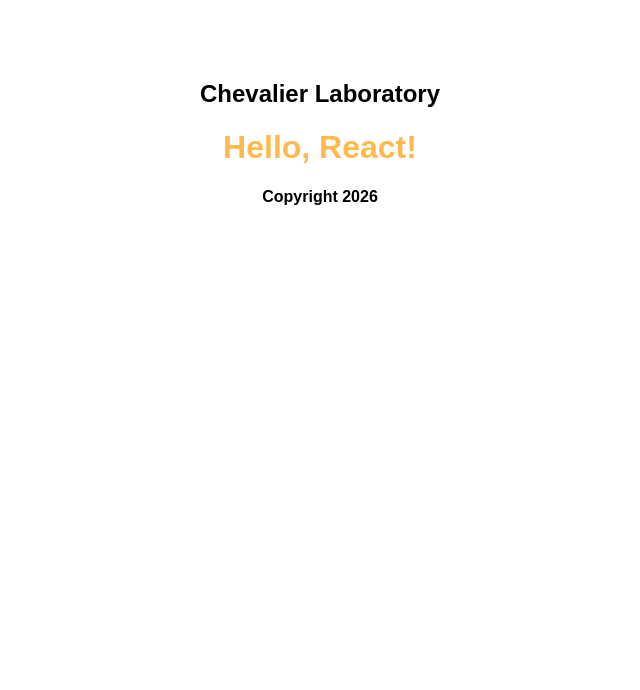
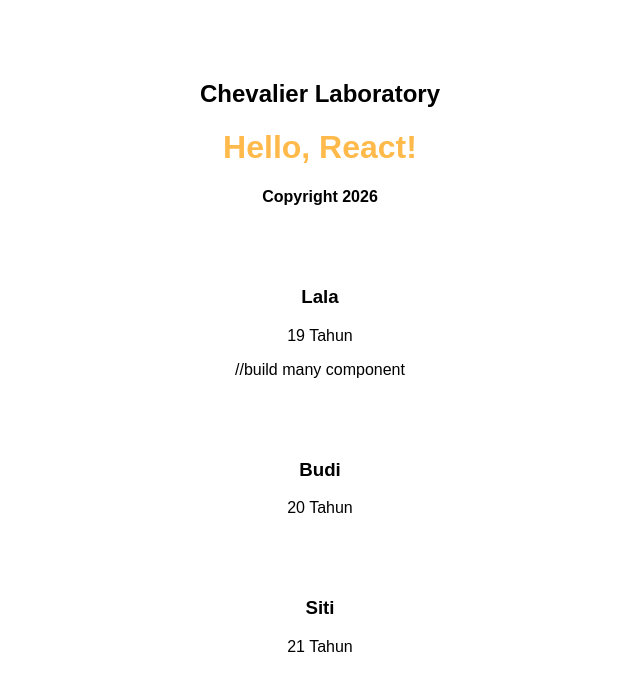
Before and after one commit to lalafadillah/ChevalierLab, a React (Vite) app in the folder week6/: page / in a window 1280 px wide. Shown: the top 690 px of the page, without its empty margins (320-960 px from the left). Built offline with nearby package versions, Linux system fonts and the light colour scheme.

Commit message:
Card props

```diff
--- a/week6/src/App.jsx
+++ b/week6/src/App.jsx
@@ -1,6 +1,7 @@
 import "./App.css";
 import Header from "./components/Header.jsx";
 import Footer from "./components/Footer.jsx";
+import Card from "./components/Card.jsx";
 
 function App(){
     return(
@@ -9,6 +10,9 @@
             <Header/>
             <h1>Hello, React!</h1>
             <Footer/>
+            <Card nama="Lala" umur="19"/> //build many component
+            <Card nama="Budi" umur="20"/>
+            <Card nama="Siti" umur="21"/>
         </>
     );
 }
```
